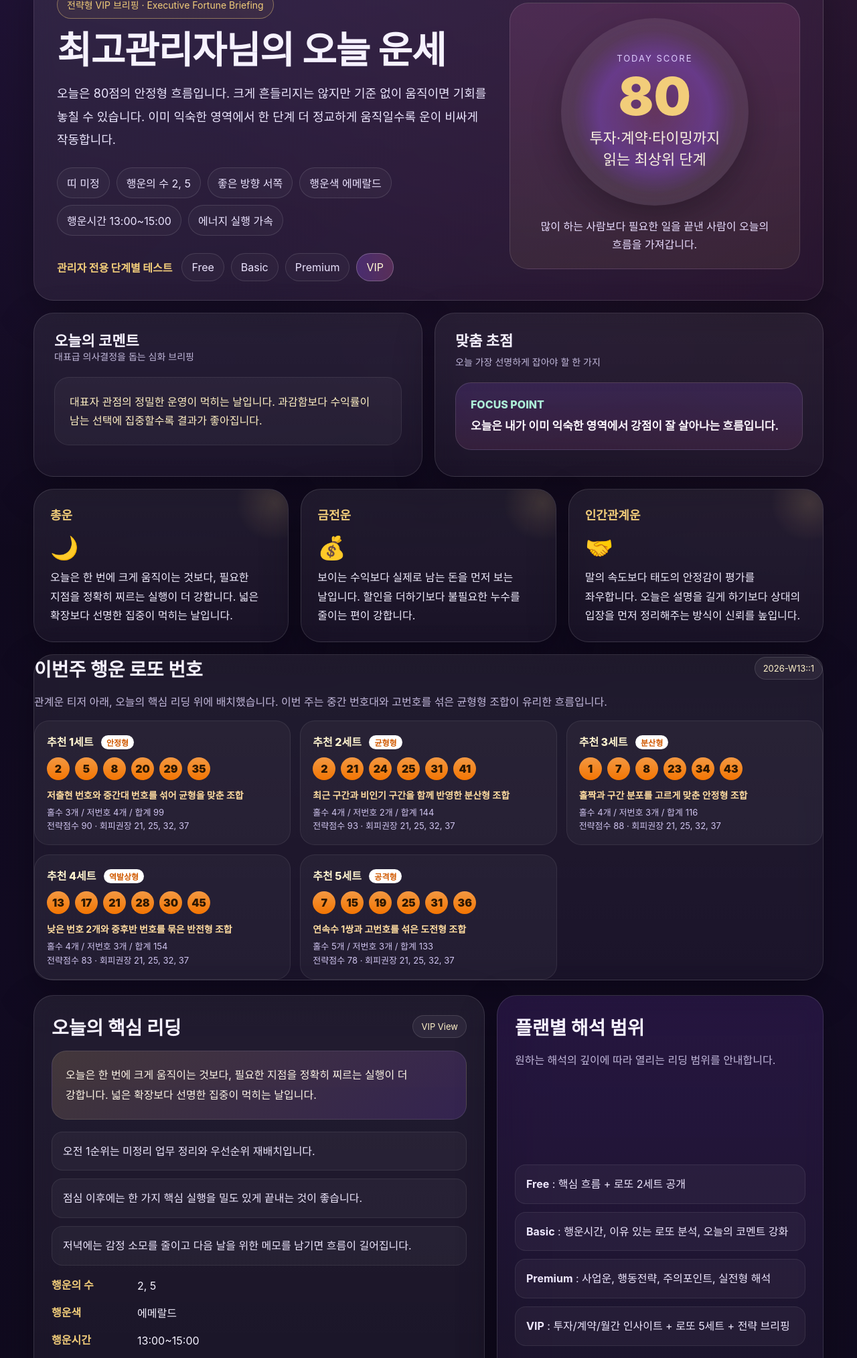
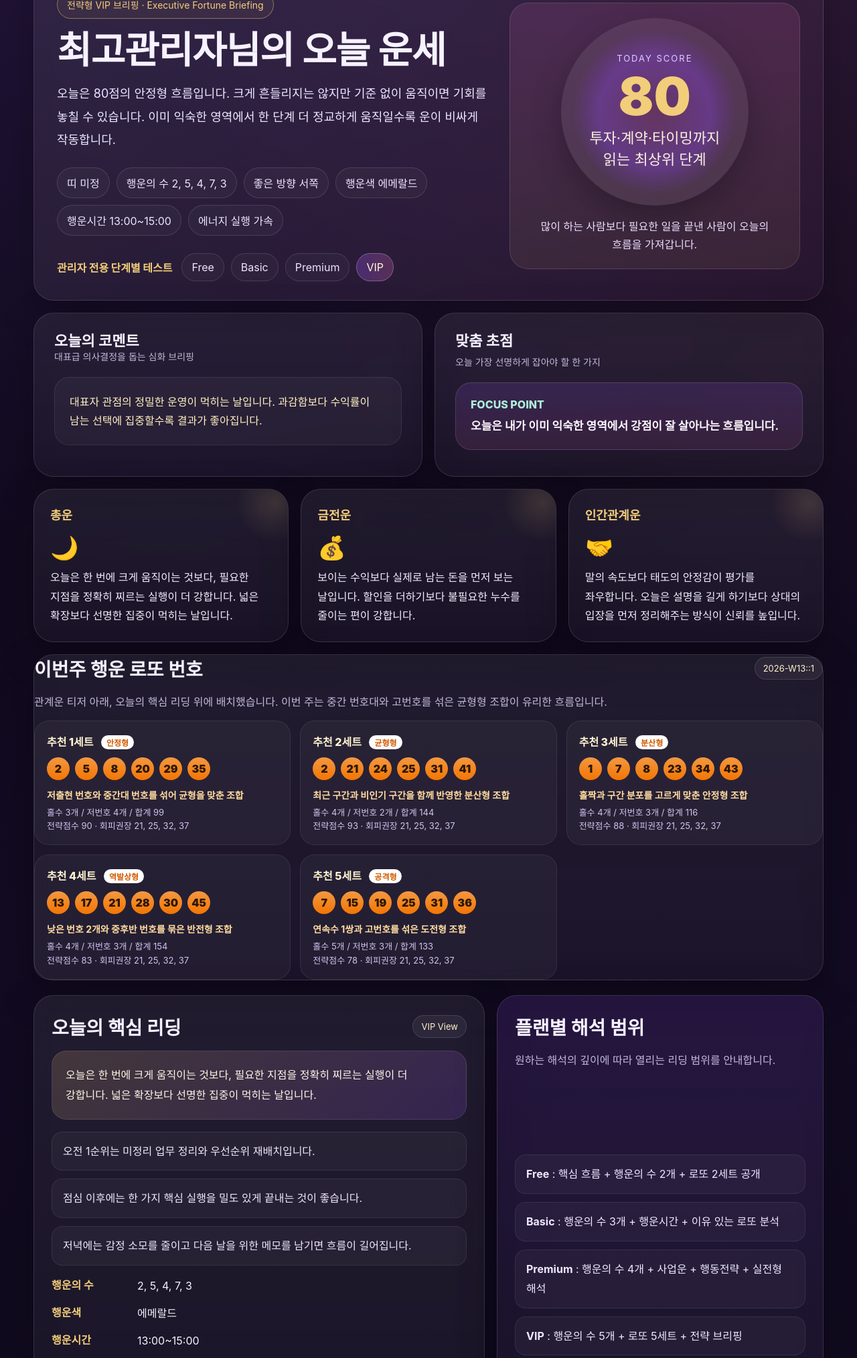
Before and after one commit to happyn1004/fortune-app, a FastAPI app: page /fortune in a window 1280 px wide. Shown: the part 385-2413 px from the top of the page at 67% size. Run offline with FastAPI, Linux system fonts and the light colour scheme; the visitor is signed in with stand-in values (Sample User, id 1); data comes from the database, SQL or seed files in the repository; data that the repository does not hold is empty.

Commit message:
Add files via upload

```diff
--- a/app/main.py
+++ b/app/main.py
@@ -2477,6 +2477,22 @@ def generate_fortune(user, active_plan: str):
     ]
     summary = summary_options[tone_idx]
 
+
+    lucky_number_counts = {
+        'Free': 2,
+        'Basic': 3,
+        'Premium': 4,
+        'VIP': 5,
+    }
+    lucky_count = lucky_number_counts.get(active_plan, 2)
+    lucky_numbers = []
+    lucky_cursor = user_seed
+    while len(lucky_numbers) < lucky_count:
+        candidate = ((lucky_cursor % 9) + 1)
+        if candidate not in lucky_numbers:
+            lucky_numbers.append(candidate)
+        lucky_cursor = lucky_cursor // 7 if lucky_cursor > 9 else lucky_cursor + 17 + len(lucky_numbers)
+
     base_fortune = {
         "총운": total_options[tone_idx],
         "금전운": money_options[(tone_idx + 1) % len(money_options)],
@@ -2518,10 +2534,7 @@ def generate_fortune(user, active_plan: str):
             "금전운에는 아끼는 것보다 방향을 바꾸는 포인트가 숨어 있습니다",
             "관계운은 말보다 타이밍이 더 중요하게 작동하는 날입니다",
         ],
-        "행운의수": [
-            ((user_seed % 9) + 1),
-            (((user_seed // 7) % 9) + 1),
-        ],
+        "행운의수": lucky_numbers,
         "위험지수": 41 + (today.day % 9),
         "기회지수": 63 + (today.day % 11),
     }
--- a/app/templates/fortune.html
+++ b/app/templates/fortune.html
@@ -34,7 +34,7 @@
     <p class="fortune-summary">{{ fortune['티저요약'] if active_plan == "Free" else fortune['요약'] }}</p>
     <div class="fortune-tags">
       <span>띠 {{ fortune['띠'] }}</span>
-      <span>행운의 수 {{ fortune['행운의수'][0] }}, {{ fortune['행운의수'][1] }}</span>
+      <span>행운의 수 {{ fortune['행운의수'] | join(', ') }}</span>
       <span>좋은 방향 {{ fortune['오늘의좋은방향'] }}</span>
       {% if active_plan != "Free" %}
       <span>행운색 {{ fortune['행운색'] }}</span>
@@ -125,7 +125,7 @@
     <div class="report-stage-list">
       {% if active_plan == "Free" %}
       <div class="report-stage-item">오늘은 방향만 먼저 공개됩니다. 돈의 흐름과 타이밍 포인트는 Basic부터 더 선명하게 확인할 수 있습니다.</div>
-      <div class="report-stage-item">행운의 수는 <strong>{{ fortune['행운의수'][0] }}</strong>, <strong>{{ fortune['행운의수'][1] }}</strong> 입니다.</div>
+      <div class="report-stage-item">행운의 수는 <strong>{{ fortune['행운의수'] | join('</strong>, <strong>') | safe }}</strong> 입니다.</div>
       <div class="report-stage-item">오늘의 좋은 방향은 <strong>{{ fortune['오늘의좋은방향'] }}</strong>, 오늘의 길한 성씨는 <strong>{{ fortune['오늘의길인성씨'] }}</strong> 입니다.</div>
       <div class="report-stage-item">오늘의 결정 타이밍과 실전형 행동 포인트는 Basic부터 열립니다.</div>
       {% else %}
@@ -134,7 +134,7 @@
     </div>
     {% if fortune.access.basic %}
     <dl class="fortune-list upgraded">
-      <dt>행운의 수</dt><dd>{{ fortune['행운의수'][0] }}, {{ fortune['행운의수'][1] }}</dd>
+      <dt>행운의 수</dt><dd>{{ fortune['행운의수'] | join(', ') }}</dd>
       <dt>행운색</dt><dd>{{ fortune['행운색'] }}</dd>
       <dt>행운시간</dt><dd>{{ fortune['행운시간'] }}</dd>
       <dt>행운아이템</dt><dd>{{ fortune['행운아이템'] }}</dd>
@@ -149,10 +149,10 @@
   <div class="card side-premium-card plan-cta-card">
     <div class="premium-header"><h3>플랜별 해석 범위</h3><p>원하는 해석의 깊이에 따라 열리는 리딩 범위를 안내합니다.</p></div>
     <div class="report-stage-list">
-      <div class="report-stage-item"><strong>Free</strong> : 핵심 흐름 + 로또 2세트 공개</div>
-      <div class="report-stage-item"><strong>Basic</strong> : 행운시간, 이유 있는 로또 분석, 오늘의 코멘트 강화</div>
-      <div class="report-stage-item"><strong>Premium</strong> : 사업운, 행동전략, 주의포인트, 실전형 해석</div>
-      <div class="report-stage-item"><strong>VIP</strong> : 투자/계약/월간 인사이트 + 로또 5세트 + 전략 브리핑</div>
+      <div class="report-stage-item"><strong>Free</strong> : 핵심 흐름 + 행운의 수 2개 + 로또 2세트 공개</div>
+      <div class="report-stage-item"><strong>Basic</strong> : 행운의 수 3개 + 행운시간 + 이유 있는 로또 분석</div>
+      <div class="report-stage-item"><strong>Premium</strong> : 행운의 수 4개 + 사업운 + 행동전략 + 실전형 해석</div>
+      <div class="report-stage-item"><strong>VIP</strong> : 행운의 수 5개 + 로또 5세트 + 전략 브리핑</div>
     </div>
     <div class="actions" style="margin-top:22px;"><a class="btn primary" href="/plans">플랜 보기</a><a class="btn" href="/contact">문의하기</a></div>
   </div>
```
Also changed, not shown: V81_PLAN_TIER_LUCKY_NUMBER_NOTES.txt (added, +8 -0 lines).
